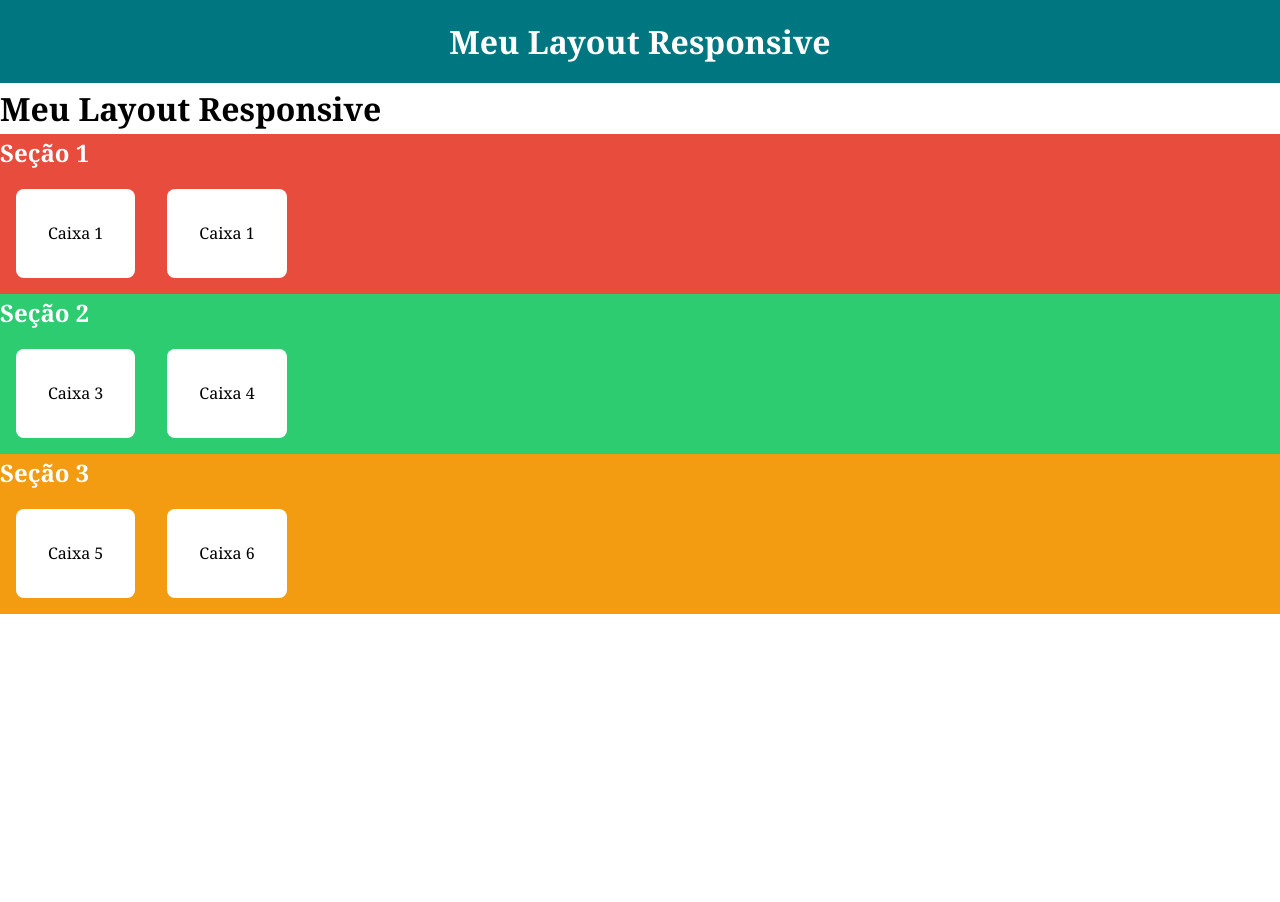
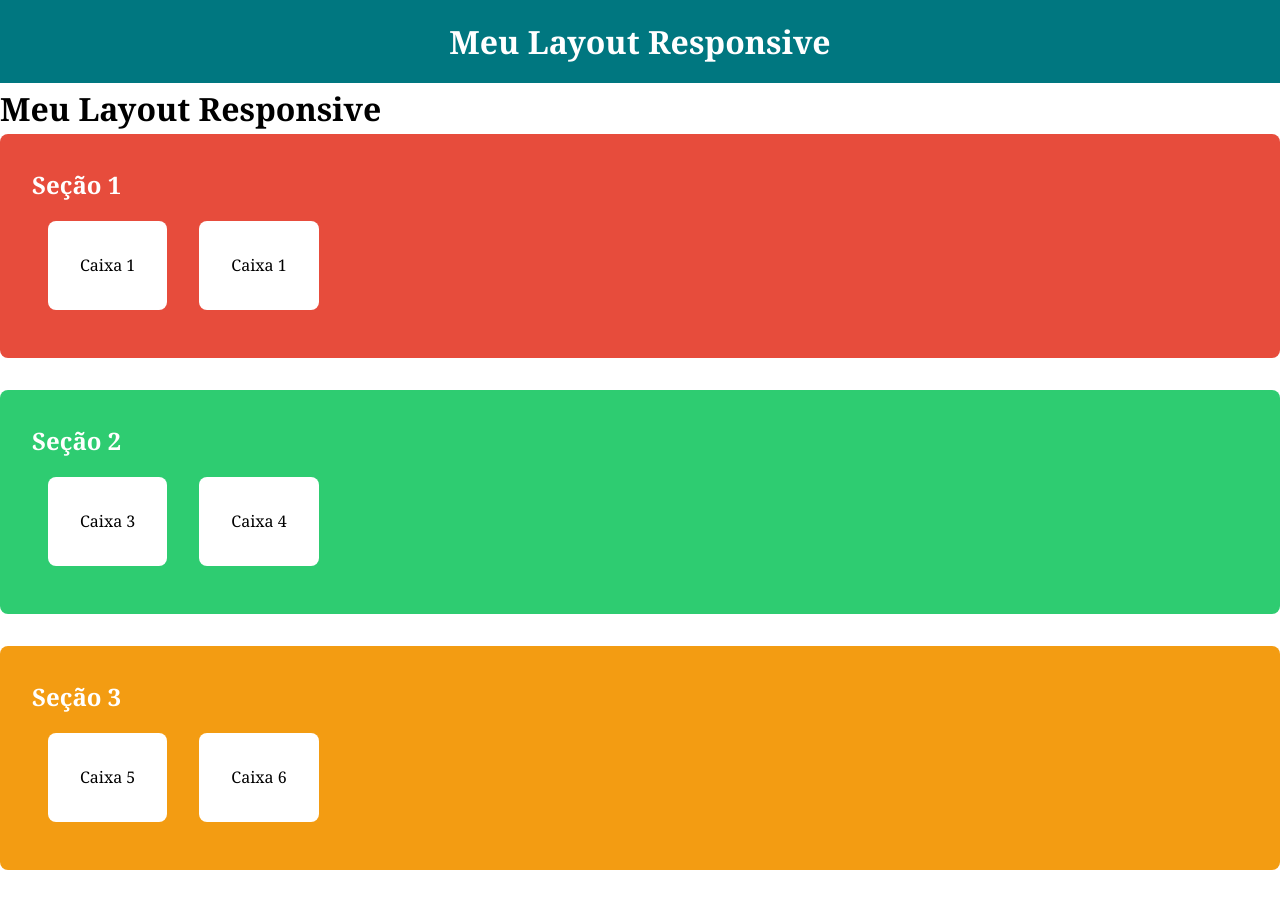
Before and after one commit to sadraquemelo/Medidas, a plain HTML site: page aula2.html in a window 1280 px wide. Before the commit the page ends 800 px from the top, so only its background shows below. Drawn offline with Linux system fonts and the light colour scheme.

Commit message:
em
medidas metricas

```diff
--- a/style.css
+++ b/style.css
@@ -15,17 +15,20 @@ header {
     justify-content: center;/* Justificando do contéudo -aqui podemos ajustar conforme nossa necessidade*/
     align-items: center;
 }
+
+
+
 .main-content {
-    padding: 2 rem;
+    padding: 2 rem;/*Espaçamento interno da seção*/
     color: white;
 
 }
 
-,section {
-    padding: 2em;
-    margin-bottom: 2em;
+.section {
+    padding: 2em;/*Padding em, relativo ao tamanho da fonte do pai*/
+    margin-bottom: 2em;/* Espaçpo abaixo de cada seção*/
     border-radius: 8px;/*Espaço abaixo de cada seçaõ*/
-    position: relative;
+    position: relative; /*O elemento é posicionado em relação à sua posição original. Você pode usar os atributos top ,right, botton e left para move-lo*/
 }
 
 .section-1 {
@@ -54,13 +57,40 @@ header {
 }
 
 .box-1, .box-2, .box-3, .box-4, .box-5, .box-6 {
-    width: calc(50% - 2 rem);/*Largura das caixas AJUSTADA PARA CABER DUAS POR LINHA com espaçamentos */
-    float: left;/*Trabalha com a distribuiçaõ dos elementos */
+    width: calc(50% - 2 rem);/*Largura das caixas AJUSTADA PARA CABER DUAS POR LINHA com espaçamentos. Pense em duas caixas de fruta que você quer colocar em mesa em lado a lado.A largura de cada caixa é ajuastadada para que, juntas , ocupem quase toda a mesa , mas deixando um espaço entre elas(como se você estivesse colocando um pano de prato entre as caixas ).
+
+    A expressão calc(50% - 2rem)significa que cada caixa ocupará metade da mesa , menos um espaço (2rem) que é o pano.*/
+
+
+    float: left;/*Trabalha com a distribuiçaõ dos elementos ,é como se você estivesse empurrando as caixas para o lado esquerdo da mesa .Isso faz com que quando você coloca um,a nova caixa, ela "desça" para a próxima linha, mantendo as contras caixas alinhadas.*/
 }
 
 /*Limpeza do float*/
 .section::after{
-    content: "";/*adiciona um elemento invsivél após o conteúdo da seção*/
-    display: table;/* Faz com que o elemento invisivél se comporte como um  bloco, forçando o contêiner a incluir elementos flutuantes */
-    clear: both;/*Garante que o contêiner "limpe" os elementos flutuantes , evitando problemas de layout*/
+    content: "";/*adiciona um elemento invsivél após o conteúdo da seção,Issso cria um "espaço vazio" invisivel na sua festa .É como se colocasse uma pequena bandeja vazia na mesa , que ninguén vê , mas que ajuada a manter tudo organizado. Essa propriedade é necessaria para criar um peseudo-elemento invisível que ajuda a controlar o layout. Sem ela, o contêiner pode não reconhecer que tem conteúdo flutuante (as caixas de frutas), o que pode causar problemas na exibição.
+
+    Esse "espaço vazio " se comporta como uma parte da mesa .
+    Ele age como um bloco , o que significado que ajuada a agrupar tudo que está na mesa , fazendo com que os itens ao redor se organizar melhor.
+
+    Ao fazer o elemento invisível se comportar como uma tabela , você garante que ele atue como um bloco que mantém a estrutura do contêiner .Isso ajuda a forçar o contêiner a "abraçar" todod os elementos flutuantes , evitando que eles "saiam"do espaço que deveriam ocupar.
+
+    Essa propriedade é crucial para evitar sobreposições.
+    Sem o clear : both;, o contêiner pode não se expandir para incluir todos os elementos flutuantes, fazendo com que o layout fique desorgnizado. Isso garante que , após as caixas de frutas , novos itens comecem em uma nova linha , mantendo tudo limpo e organizado.
+    */
+    display: table;/* Faz com que o elemento invisivél se comporte como um  bloco, forçando o contêiner a incluir elementos flutuantes,*/
+    clear: both;/*Garante que o contêiner "limpe" os elementos flutuantes , evitando problemas de layout.
+
+    Isso garante que, apóds as caixas de frutas (ou outros itens) na mesa, nada mais flutue ao lado.É como se você estivesse dizendo : ""Depois da bandeja vazia , nada pode ficar ao lado ; tudo deve ficar em uma nova linha."Isso evita que a mesa fique desorganizada e os itens se sobreponham.*/
 }
+
+@media (max-width: 768) {
+    .box {
+        width: calc(100% - 2em) ;
+    }
+}
+
+@media(min-width:1200px){
+    .box{
+        width: calc(33.333% - 2 rem);/* Largura de 33.333% para três caixas por linha*/
+    }
+}
```
